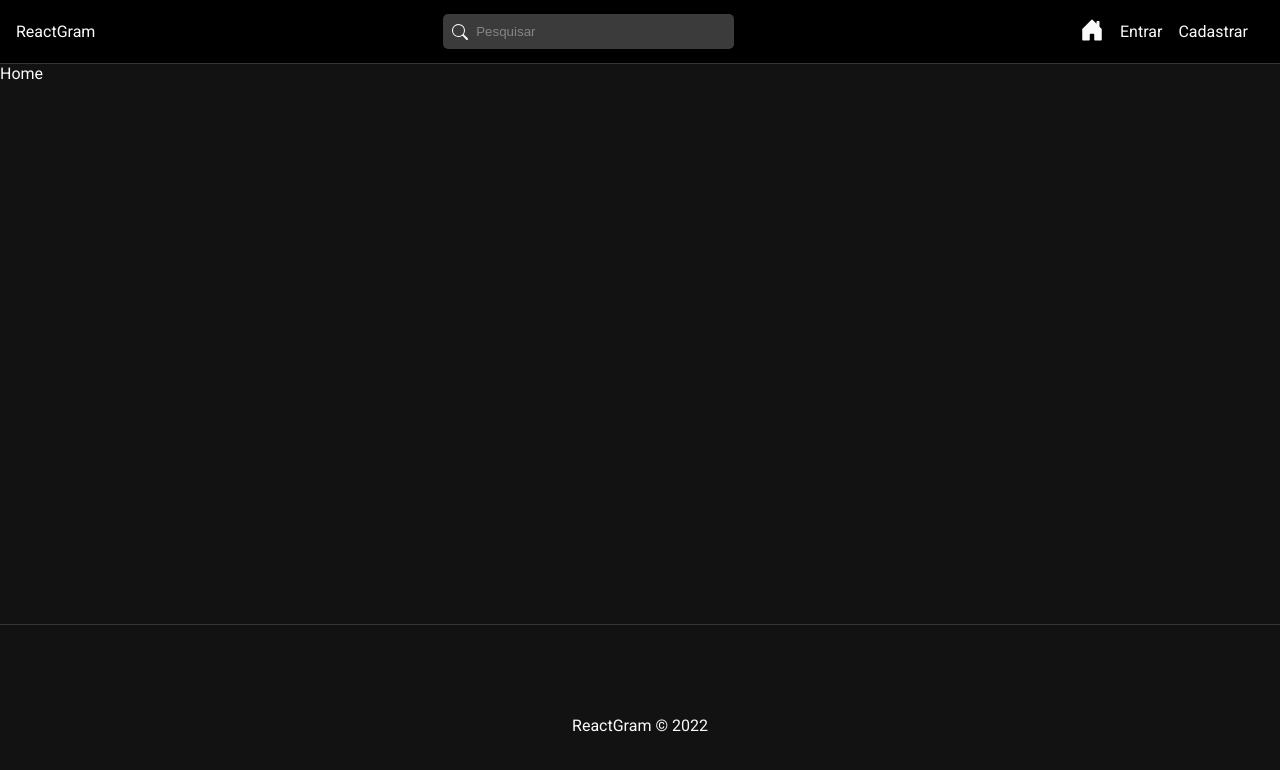
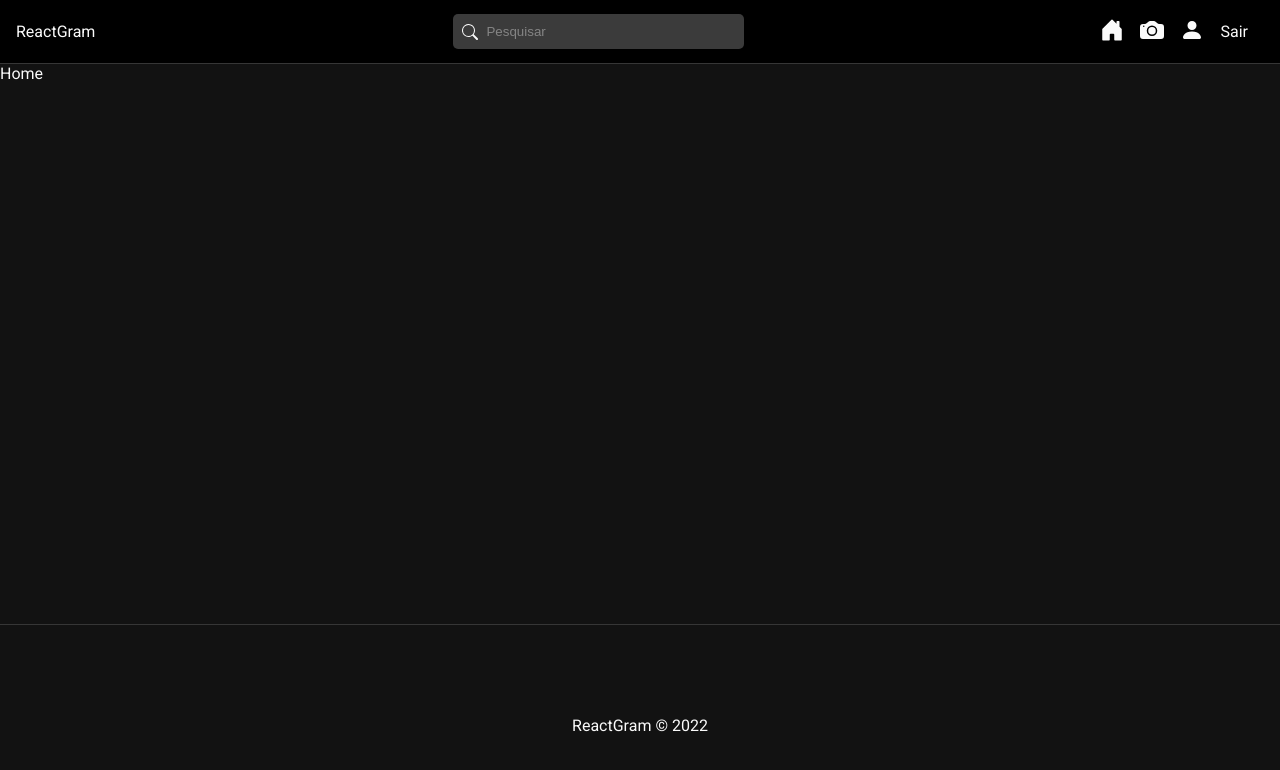
Before and after one commit to emvalencaf/reactgram, a React (Create React App) app in the folder frontend/: page / in a window 1280 px wide. Shown: the top 770 px of the page. Built offline with nearby package versions, Linux system fonts and the light colour scheme; sample sign-in values are in the browser's storage.

Commit message:
sign in and log out

```diff
--- a/frontend/src/App.js
+++ b/frontend/src/App.js
@@ -2,6 +2,8 @@
   // router
 import { BrowserRouter, Routes, Route, Navigate } from 'react-router-dom';
 
+// hooks
+import { useAuth } from './hooks/useAuth.hooks';
 
 // Components
 import Navbar from './components/Navbar.component';
@@ -17,6 +19,15 @@
 import './App.css';
 
 function App() {
+
+  const { auth, loading } = useAuth();
+
+  console.log(loading);
+
+  if(loading) return <p>Carregando...</p>;
+
+
+
   return (
     <div className="App">
       <BrowserRouter>
@@ -25,15 +36,15 @@
           <Routes>
             <Route
               path='/'
-              element={<Home />}
+              element={auth? <Home />: <Navigate to='/login' />}
             />
             <Route
               path='/login'
-              element={<Login />}
+              element={!auth? <Login />: <Navigate to='/home' />}
             />
             <Route
               path='/register'
-              element={<Register />}
+              element={!auth? <Register />: <Navigate to="/home" />}
             />
           </Routes>
         </div>
--- a/frontend/src/components/Navbar.component.js
+++ b/frontend/src/components/Navbar.component.js
@@ -2,13 +2,39 @@
 // react-router-dom
 import { NavLink, Link } from 'react-router-dom';
 // react-icon
-import { BsSearch, BsHouseDoorFill, BsFillPersonFill, BsFillCameraFill} from 'react-icons/bs';
+import { BsSearch, BsHouseDoorFill, BsFillPersonFill, BsFillCameraFill } from 'react-icons/bs';
+
+// Redux
+import { logout, reset } from '../slices/auth.slice';
+
+// Hooks
+import { useState } from 'react';
+import { useAuth } from '../hooks/useAuth.hooks';
+import { useDispatch, useSelector } from 'react-redux';
+import { useNavigate } from 'react-router-dom';
+
 
 //styles
 import './Navbar.css';
 
 
 const Navbar = () => {
+
+    const { auth } = useAuth();
+    const { user } = useSelector((state) => state.auth);
+
+    const navigate = useNavigate();
+
+    const dispatch = useDispatch();
+
+    const handleLogout = () => {
+
+        dispatch(logout());
+        dispatch(reset());
+
+        navigate('/login');
+    };
+
     return (
         <nav id='nav'>
             <Link
@@ -25,11 +51,34 @@
             </form>
 
             <ul id="nav-links">
+                {auth ? (
+                    <>
                         <li>
                             <NavLink
                                 to='/'
                             ><BsHouseDoorFill /></NavLink>
                         </li>
+                        {user && (
+                            <li>
+                                <NavLink
+                                    to={`/users/${user._id}`}
+                                ><BsFillCameraFill /></NavLink>
+
+                            </li>
+                        )}
+                        <li>
+                            <NavLink
+                                to="/profile"
+                            ><BsFillPersonFill /></NavLink>
+                        </li>
+                        <li>
+                            <span
+                                onClick={handleLogout}
+                            >Sair</span>
+                        </li>
+                    </>
+                ) : (
+                    <>
                         <li>
                             <NavLink
                                 to='/login'
@@ -40,6 +89,8 @@
                                 to='/register'
                             >Cadastrar</NavLink>
                         </li>
+                    </>
+                )}
             </ul>
         </nav>
     )
--- a/frontend/src/hooks/useAuth.hooks.js
+++ b/frontend/src/hooks/useAuth.hooks.js
@@ -7,7 +7,7 @@
     const { user } = useSelector((state) => state.auth);
 
     const [ auth, setAuth ] = useState(false);
-    const [loading, setLoading] = useState(true);
+    const [ loading, setLoading ] = useState(true);
 
     useEffect(() => {
 
@@ -17,5 +17,5 @@
 
     }, [user]);
 
-    return [ auth, loading ];
+    return { auth, loading };
 };
--- a/frontend/src/services/auth.service.js
+++ b/frontend/src/services/auth.service.js
@@ -3,6 +3,7 @@
 
 // authService
 
+// register an user
 const register = async (data) => {
 
     const config = requestConfig("POST", data);
@@ -29,8 +30,16 @@
 
 };
 
+// log out an user;
+const logout = () => {
+
+    localStorage.removeItem("user");
+
+};
+
 const authService = {
-    register
+    register,
+    logout
 }
 
 export default authService;
--- a/frontend/src/slices/auth.slice.js
+++ b/frontend/src/slices/auth.slice.js
@@ -26,6 +26,13 @@
     return data;
 });
 
+// Logout an user
+export const logout = createAsyncThunk("auth/logout", async () => {
+
+    await authService.logout();
+
+});
+
 export const authSlice = createSlice({
     name: "auth",
     initialState,
@@ -52,7 +59,13 @@
                 state.loading = false;
                 state.error = action.payload;
                 state.user = null;
-            });
+            })
+            .addCase(logout.fulfilled, (state, action) =>{
+                state.loading = false;
+                state.success = true;
+                state.error = null;
+                state.user = null;
+            })
 
     }
 });
```
Lines whose indentation alone changed are shown as unchanged.
